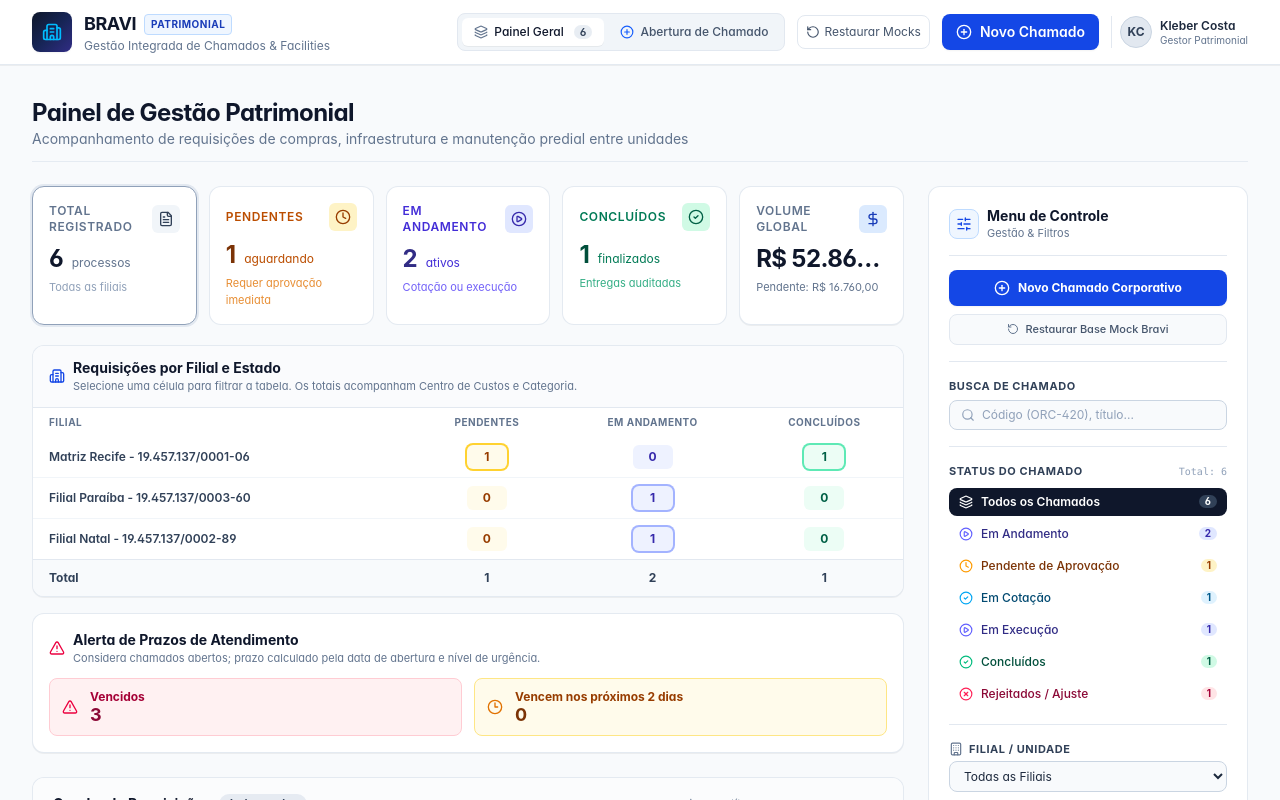
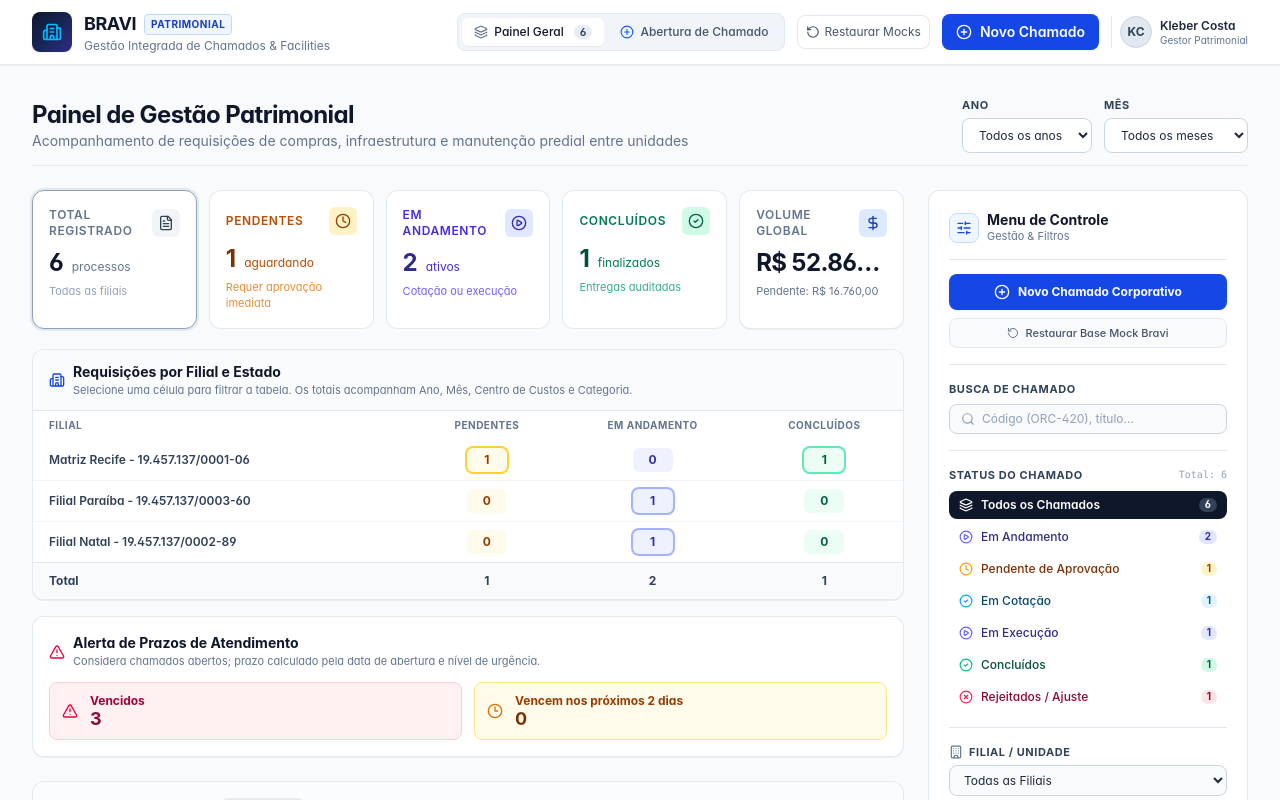
Before and after one commit to klebercosta638-droid/bravi-patrimonial, a React (Vite) app: page / in a window 1280 px wide. Shown: the top 800 px of the page. Built offline with nearby package versions, Linux system fonts and the light colour scheme.

Commit message:
Criação de filtros ANO/MÊS

```diff
--- a/src/App.tsx
+++ b/src/App.tsx
@@ -7,6 +7,7 @@
 import { ChamadoForm } from './components/ChamadoForm';
 import { ControleSidebar } from './components/ControleSidebar';
 import { DashboardInsights } from './components/DashboardInsights';
+import { DashboardPeriodFilters } from './components/DashboardPeriodFilters';
 import { DeleteModal, WorkflowModal } from './components/ActionModals';
 import { ToastContainer } from './components/ToastContainer';
 import { Chamado } from './types/patrimonial';
@@ -86,7 +87,7 @@
         {activeView === 'dashboard' && (
           <div className="space-y-6">
             {/* Dashboard Header Bar */}
-            <div className="flex flex-col sm:flex-row sm:items-center justify-between pb-3 border-b border-slate-200/80 gap-2">
+            <div className="flex flex-col sm:flex-row sm:items-center justify-between pb-3 border-b border-slate-200/80 gap-3">
               <div>
                 <h1 className="text-xl sm:text-2xl font-bold text-slate-900 tracking-tight">
                   Painel de Gestão Patrimonial
@@ -95,6 +96,7 @@
                   Acompanhamento de requisições de compras, infraestrutura e manutenção predial entre unidades
                 </p>
               </div>
+              <DashboardPeriodFilters />
             </div>
 
             {/* Dashboard Layout: Main Content (Left) + Control Menu (Right) */}
--- a/src/components/ChamadosTable.tsx
+++ b/src/components/ChamadosTable.tsx
@@ -5,6 +5,7 @@
 import {
   calcularPrazoAtendimento,
   classificarPrazoAtendimento,
+  correspondeAoPeriodoAbertura,
   formatCurrency,
   formatDate,
 } from '../utils/formatters';
@@ -42,6 +43,10 @@
   const filteredChamados = useMemo(() => {
     return chamados
       .filter((c) => {
+        if (!correspondeAoPeriodoAbertura(c.dataAbertura, filtros.ano, filtros.mes)) {
+          return false;
+        }
+
         // Search query
         if (filtros.busca.trim()) {
           const q = filtros.busca.toLowerCase();
@@ -125,6 +130,8 @@
       status: 'todos',
       categoria: 'todas',
       urgencia: 'todas',
+      ano: 'todos',
+      mes: 'todos',
     });
   };
 
@@ -134,7 +141,9 @@
     filtros.centroDeCusto !== 'todos' ||
     filtros.status !== 'todos' ||
     filtros.categoria !== 'todas' ||
-    filtros.urgencia !== 'todas';
+    filtros.urgencia !== 'todas' ||
+    filtros.ano !== 'todos' ||
+    filtros.mes !== 'todos';
 
   return (
     <div className="bg-white rounded-xl border border-slate-200/90 shadow-2xs overflow-hidden">
@@ -198,6 +207,24 @@
                   Urgência: {filtros.urgencia}
                   <button onClick={() => setFiltros((p) => ({ ...p, urgencia: 'todas' }))}>
                     <X className="w-3 h-3 hover:text-orange-900" />
+                  </button>
+                </span>
+              )}
+              {filtros.ano !== 'todos' && (
+                <span className="inline-flex items-center gap-1 text-[11px] font-medium bg-sky-50 text-sky-700 border border-sky-200 px-2 py-0.5 rounded-md">
+                  Ano: {filtros.ano}
+                  <button onClick={() => setFiltros((p) => ({ ...p, ano: 'todos' }))}>
+                    <X className="w-3 h-3 hover:text-sky-900" />
+                  </button>
+                </span>
+              )}
+              {filtros.mes !== 'todos' && (
+                <span className="inline-flex items-center gap-1 text-[11px] font-medium bg-sky-50 text-sky-700 border border-sky-200 px-2 py-0.5 rounded-md">
+                  Mês: {new Intl.DateTimeFormat('pt-BR', { month: 'long', timeZone: 'UTC' }).format(
+                    new Date(Date.UTC(2000, Number(filtros.mes) - 1, 1))
+                  )}
+                  <button onClick={() => setFiltros((p) => ({ ...p, mes: 'todos' }))}>
+                    <X className="w-3 h-3 hover:text-sky-900" />
                   </button>
                 </span>
               )}
--- a/src/components/ControleSidebar.tsx
+++ b/src/components/ControleSidebar.tsx
@@ -7,6 +7,7 @@
   URGENCIAS_LIST,
 } from '../data/mockData';
 import { formatCurrency } from '../utils/formatters';
+import { correspondeAoPeriodoAbertura } from '../utils/formatters';
 import {
   SlidersHorizontal,
   Search,
@@ -50,8 +51,14 @@
       status: 'todos',
       categoria: 'todas',
       urgencia: 'todas',
+      ano: 'todos',
+      mes: 'todos',
     });
   };
+
+  const chamadosNoPeriodo = chamados.filter((chamado) =>
+    correspondeAoPeriodoAbertura(chamado.dataAbertura, filtros.ano, filtros.mes)
+  );
 
   const hasActiveFilters =
     filtros.busca !== '' ||
@@ -59,17 +66,19 @@
     filtros.centroDeCusto !== 'todos' ||
     filtros.status !== 'todos' ||
     filtros.categoria !== 'todas' ||
-    filtros.urgencia !== 'todas';
+    filtros.urgencia !== 'todas' ||
+    filtros.ano !== 'todos' ||
+    filtros.mes !== 'todos';
 
   // Count by status
   const countByStatus = (st: StatusChamado | 'todos' | 'Em Andamento') => {
-    if (st === 'todos') return chamados.length;
+    if (st === 'todos') return chamadosNoPeriodo.length;
     if (st === 'Em Andamento') {
-      return chamados.filter(
+      return chamadosNoPeriodo.filter(
         (c) => c.status === 'Aprovado - Em Cotação' || c.status === 'Em Execução'
       ).length;
     }
-    return chamados.filter((c) => c.status === st).length;
+    return chamadosNoPeriodo.filter((c) => c.status === st).length;
   };
 
   return (
@@ -152,7 +161,7 @@
               Status do Chamado
             </label>
             <span className="text-[10px] text-slate-400 font-mono">
-              Total: {chamados.length}
+              Total: {chamadosNoPeriodo.length}
             </span>
           </div>
 
--- a/src/components/DashboardInsights.tsx
+++ b/src/components/DashboardInsights.tsx
@@ -4,6 +4,7 @@
 import {
   calcularPrazoAtendimento,
   classificarPrazoAtendimento,
+  correspondeAoPeriodoAbertura,
 } from '../utils/formatters';
 import { AlertTriangle, Building2, Clock3 } from 'lucide-react';
 
@@ -21,11 +22,12 @@
     () =>
       chamados.filter(
         (chamado) =>
+          correspondeAoPeriodoAbertura(chamado.dataAbertura, filtros.ano, filtros.mes) &&
           (filtros.centroDeCusto === 'todos' ||
             chamado.centroDeCusto === filtros.centroDeCusto) &&
           (filtros.categoria === 'todas' || chamado.categoria === filtros.categoria)
       ),
-    [chamados, filtros.centroDeCusto, filtros.categoria]
+    [chamados, filtros.ano, filtros.mes, filtros.centroDeCusto, filtros.categoria]
   );
 
   const dadosFiliais = useMemo(
@@ -109,7 +111,7 @@
           <div>
             <h2 className="text-sm font-bold text-slate-900">Requisições por Filial e Estado</h2>
             <p className="text-[11px] text-slate-500">
-              Selecione uma célula para filtrar a tabela. Os totais acompanham Centro de Custos e Categoria.
+              Selecione uma célula para filtrar a tabela. Os totais acompanham Ano, Mês, Centro de Custos e Categoria.
             </p>
           </div>
         </div>
--- /dev/null
+++ b/src/components/DashboardPeriodFilters.tsx
@@ -0,0 +1,80 @@
+import React, { useMemo } from 'react';
+import { usePatrimonial } from '../context/PatrimonialContext';
+
+const MESES = [
+  'Janeiro',
+  'Fevereiro',
+  'Março',
+  'Abril',
+  'Maio',
+  'Junho',
+  'Julho',
+  'Agosto',
+  'Setembro',
+  'Outubro',
+  'Novembro',
+  'Dezembro',
+];
+
+export const DashboardPeriodFilters: React.FC = () => {
+  const { chamados, filtros, setFiltros } = usePatrimonial();
+  const anos = useMemo(() => {
+    const anosChamados = chamados
+      .map((chamado) => chamado.dataAbertura.slice(0, 4))
+      .filter((ano) => /^\d{4}$/.test(ano));
+    return [...new Set([...anosChamados, String(new Date().getFullYear())])].sort(
+      (a, b) => Number(b) - Number(a)
+    );
+  }, [chamados]);
+
+  return (
+    <div className="flex flex-wrap items-end gap-3" aria-label="Filtros por período">
+      <div>
+        <label
+          htmlFor="dashboard-year-filter"
+          className="block text-[11px] font-bold text-slate-700 uppercase tracking-wider mb-1"
+        >
+          Ano
+        </label>
+        <select
+          id="dashboard-year-filter"
+          value={filtros.ano}
+          onChange={(event) => setFiltros((prev) => ({ ...prev, ano: event.target.value }))}
+          className="min-w-32 px-3 py-2 bg-white border border-slate-300 rounded-lg text-xs text-slate-800 focus:outline-hidden focus:ring-2 focus:ring-blue-500"
+        >
+          <option value="todos">Todos os anos</option>
+          {anos.map((ano) => (
+            <option key={ano} value={ano}>
+              {ano}
+            </option>
+          ))}
+        </select>
+      </div>
+
+      <div>
+        <label
+          htmlFor="dashboard-month-filter"
+          className="block text-[11px] font-bold text-slate-700 uppercase tracking-wider mb-1"
+        >
+          Mês
+        </label>
+        <select
+          id="dashboard-month-filter"
+          value={filtros.mes}
+          onChange={(event) => setFiltros((prev) => ({ ...prev, mes: event.target.value }))}
+          className="min-w-36 px-3 py-2 bg-white border border-slate-300 rounded-lg text-xs text-slate-800 focus:outline-hidden focus:ring-2 focus:ring-blue-500"
+        >
+          <option value="todos">Todos os meses</option>
+          {MESES.map((mes, index) => {
+            const valor = String(index + 1).padStart(2, '0');
+            return (
+              <option key={valor} value={valor}>
+                {mes}
+              </option>
+            );
+          })}
+        </select>
+      </div>
+    </div>
+  );
+};
--- a/src/context/PatrimonialContext.tsx
+++ b/src/context/PatrimonialContext.tsx
@@ -7,7 +7,11 @@
   HistoricoEvento,
 } from '../types/patrimonial';
 import { INITIAL_MOCK_CHAMADOS } from '../data/mockData';
-import { calcularPrazoAtendimento, normalizarUrgencia } from '../utils/formatters';
+import {
+  calcularPrazoAtendimento,
+  correspondeAoPeriodoAbertura,
+  normalizarUrgencia,
+} from '../utils/formatters';
 
 const LOCAL_STORAGE_KEY = 'bravi_patrimonial_chamados_v1';
 
@@ -66,6 +70,8 @@
   status: 'todos',
   categoria: 'todas',
   urgencia: 'todas',
+  ano: 'todos',
+  mes: 'todos',
 };
 
 const PatrimonialContext = createContext<PatrimonialContextType | undefined>(undefined);
@@ -473,14 +479,17 @@
   };
 
   const stats = useMemo(() => {
-    const total = chamados.length;
-    const pendentes = chamados.filter((c) => c.status === 'Pendente de Aprovação').length;
-    const emExecucao = chamados.filter((c) => c.status === 'Em Execução' || c.status === 'Aprovado - Em Cotação').length;
-    const concluidos = chamados.filter((c) => c.status === 'Concluído').length;
-    const rejeitados = chamados.filter((c) => c.status === 'Rejeitado' || c.status === 'Cancelado').length;
+    const chamadosNoPeriodo = chamados.filter((chamado) =>
+      correspondeAoPeriodoAbertura(chamado.dataAbertura, filtros.ano, filtros.mes)
+    );
+    const total = chamadosNoPeriodo.length;
+    const pendentes = chamadosNoPeriodo.filter((c) => c.status === 'Pendente de Aprovação').length;
+    const emExecucao = chamadosNoPeriodo.filter((c) => c.status === 'Em Execução' || c.status === 'Aprovado - Em Cotação').length;
+    const concluidos = chamadosNoPeriodo.filter((c) => c.status === 'Concluído').length;
+    const rejeitados = chamadosNoPeriodo.filter((c) => c.status === 'Rejeitado' || c.status === 'Cancelado').length;
 
-    const valorTotalGeral = chamados.reduce((acc, c) => acc + (c.valorTotalGeral || 0), 0);
-    const valorPendente = chamados
+    const valorTotalGeral = chamadosNoPeriodo.reduce((acc, c) => acc + (c.valorTotalGeral || 0), 0);
+    const valorPendente = chamadosNoPeriodo
       .filter((c) => c.status === 'Pendente de Aprovação')
       .reduce((acc, c) => acc + (c.valorTotalGeral || 0), 0);
 
@@ -493,7 +502,7 @@
       valorTotalGeral,
       valorPendente,
     };
-  }, [chamados]);
+  }, [chamados, filtros.ano, filtros.mes]);
 
   return (
     <PatrimonialContext.Provider
--- a/src/types/patrimonial.ts
+++ b/src/types/patrimonial.ts
@@ -123,4 +123,6 @@
   status: string;
   categoria: string;
   urgencia: string;
+  ano: string;
+  mes: string;
 }
```
Also changed, not shown: src/utils/formatters.ts (+11 -0 lines).
